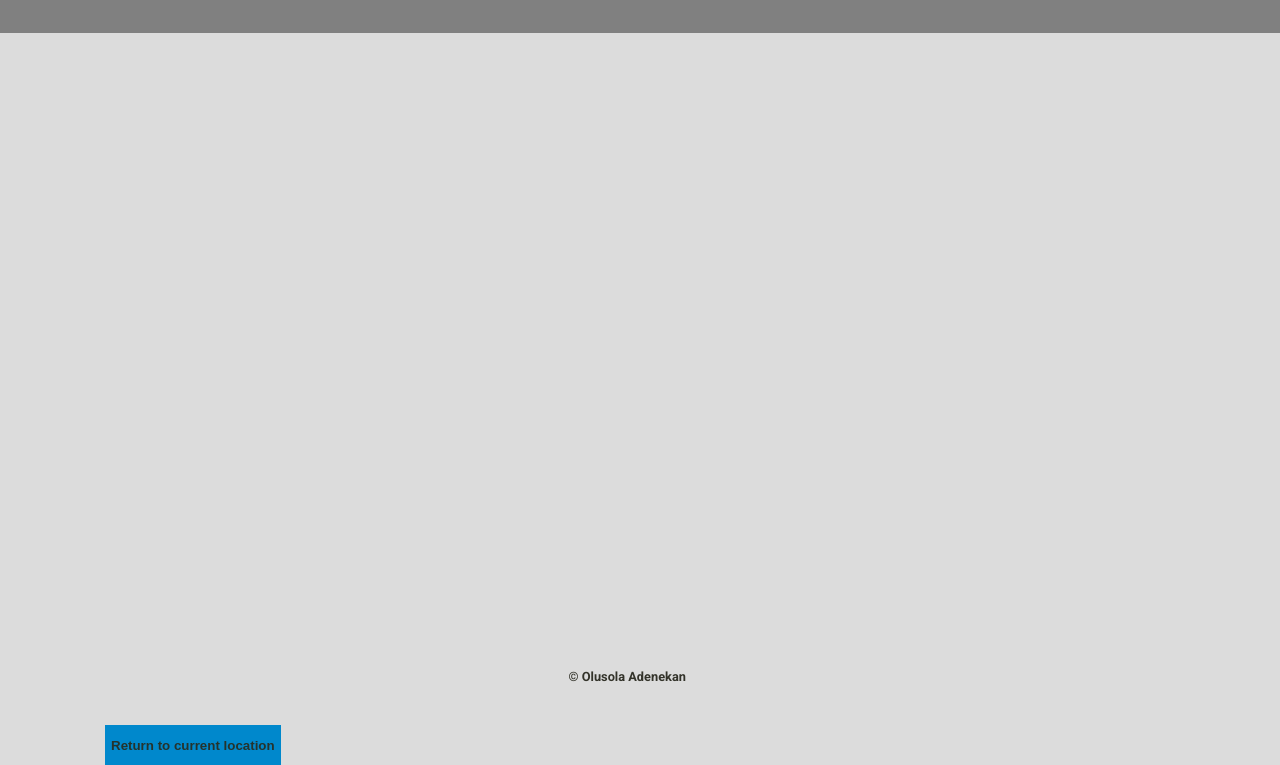
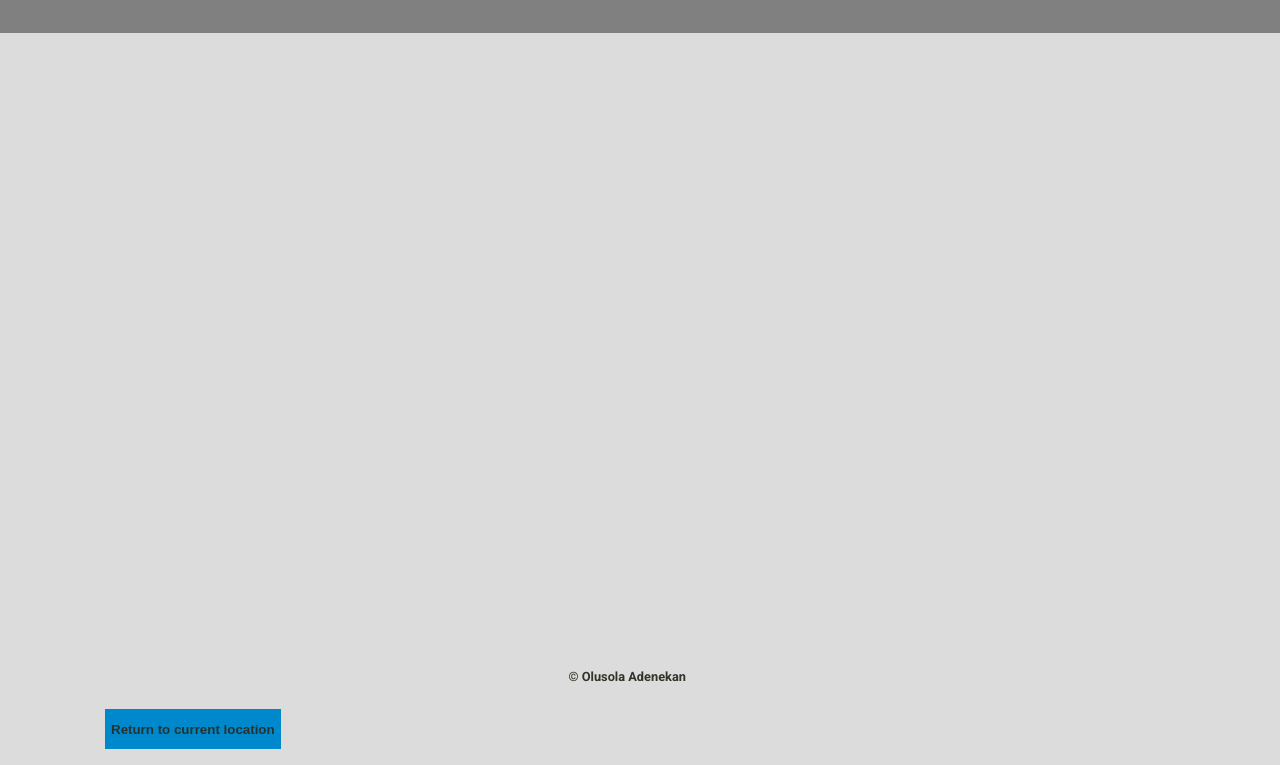
Before and after one commit to oadenekan/angularMapAndWeather, a plain HTML site: page index.html in a window 1280 px wide. Shown: the part 67-832 px from the top of the page. Drawn offline with nearby package versions, Linux system fonts and the light colour scheme; some packages are replaced by stand-ins of ours.

Commit message:
adjust botton height

```diff
--- a/css/Amap.css
+++ b/css/Amap.css
@@ -33,7 +33,7 @@ header{
 
 #js-geolocation {
 	position: absolute;
-	left:105px; top: 99%;
+	left:105px; top: 97%;
 	background: #08c;
 	color: rgba(37, 51, 44, 1);
 	font-weight: bold;
```
